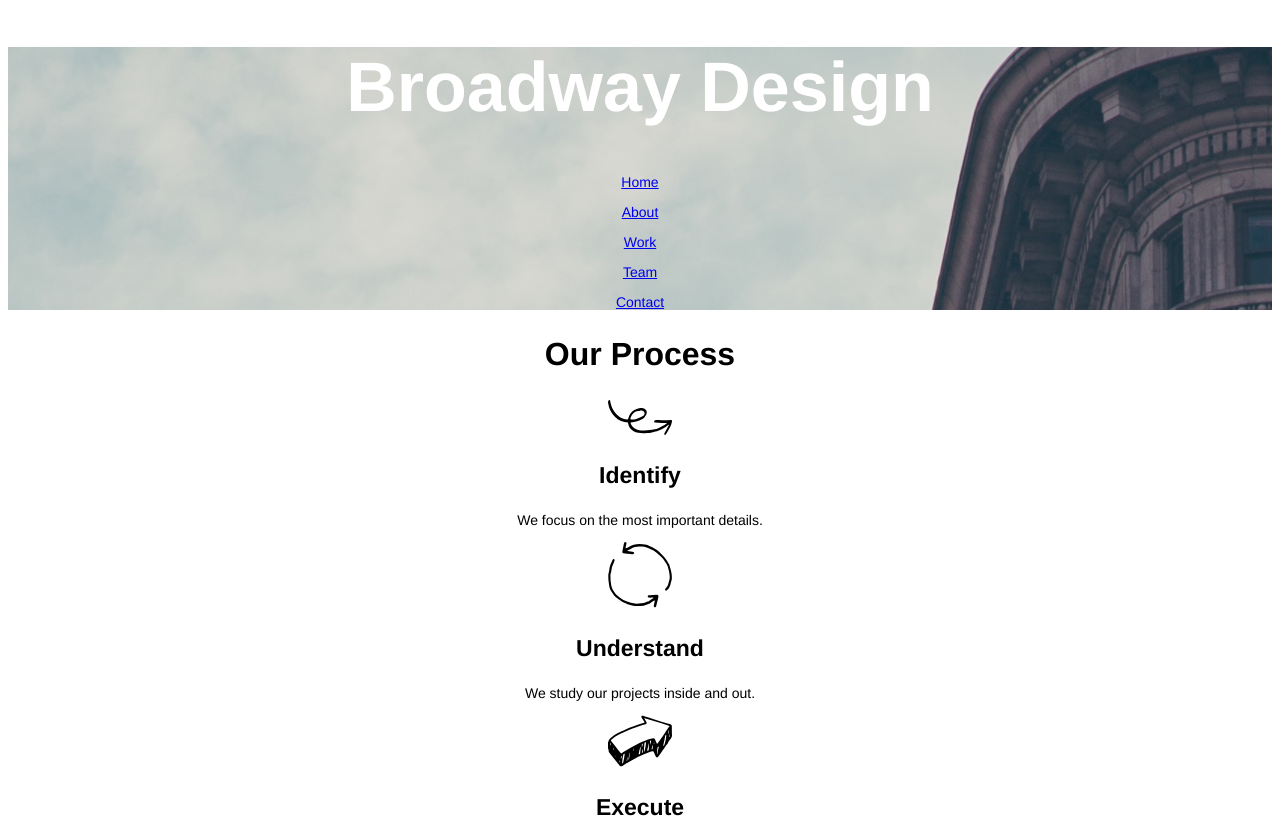
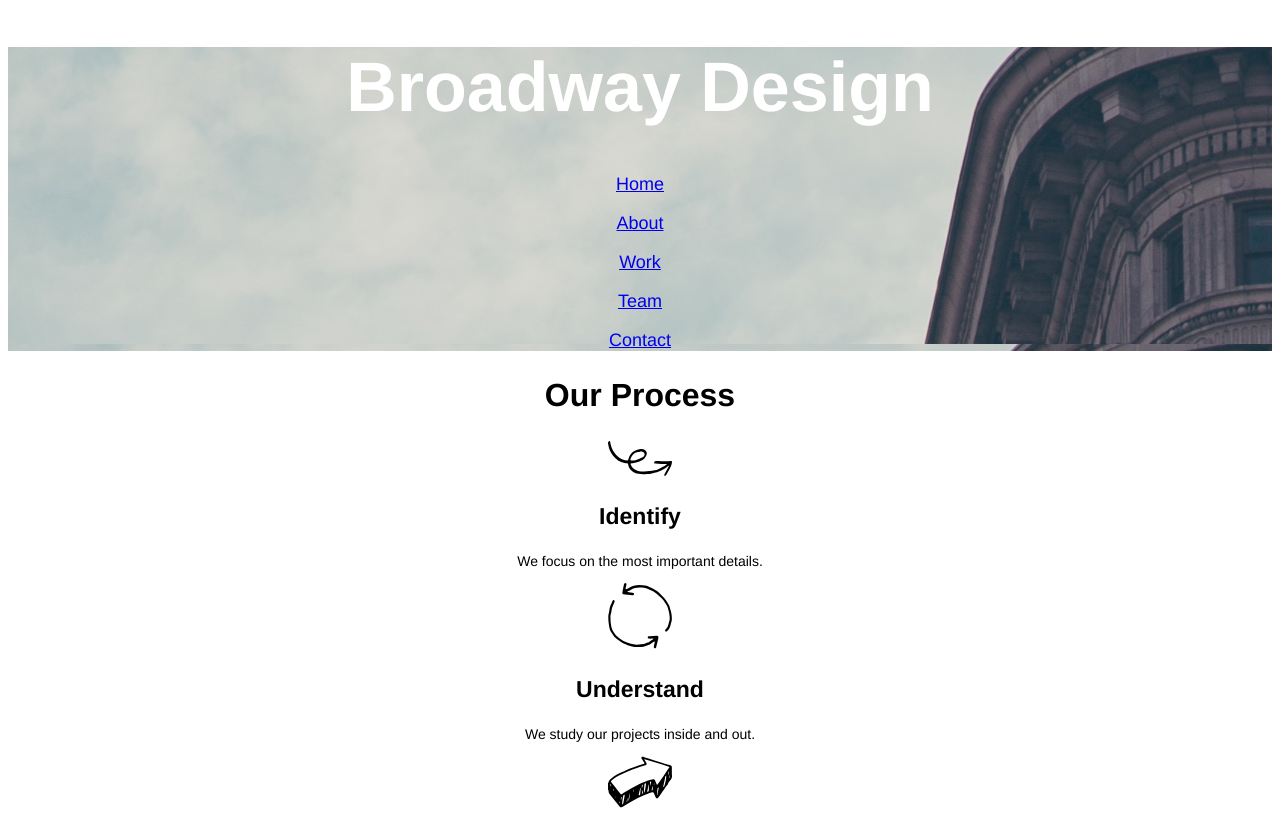
Before and after one commit to SamFlach/Broadway-Design, a plain HTML site: page index.html in a window 1280 px wide. Shown: the top 824 px of the page. Drawn offline with Linux system fonts and the light colour scheme.

Commit message:
actually finished this thing

```diff
--- a/index.html
+++ b/index.html
@@ -8,12 +8,12 @@
   <body>
     <div class="building">
       <h1>Broadway Design</h1>
-      <nav class="links">
-        <p><a href="index.html">Home</a></p>
-        <p><a href="#about">About</a></p>
-        <p><a href="#work">Work</a></p>
-        <p><a href="#team">Team</a></p>
-        <p><a href="#contact">Contact</a></p>
+      <nav>
+        <p class="links"><a href="index.html">Home</a></p>
+        <p class="links"><a href="#about">About</a></p>
+        <p class="links"><a href="#work">Work</a></p>
+        <p class="links"><a href="#team">Team</a></p>
+        <p class="links"><a href="#contact">Contact</a></p>
       </nav>
     </div>
     <div>
```
